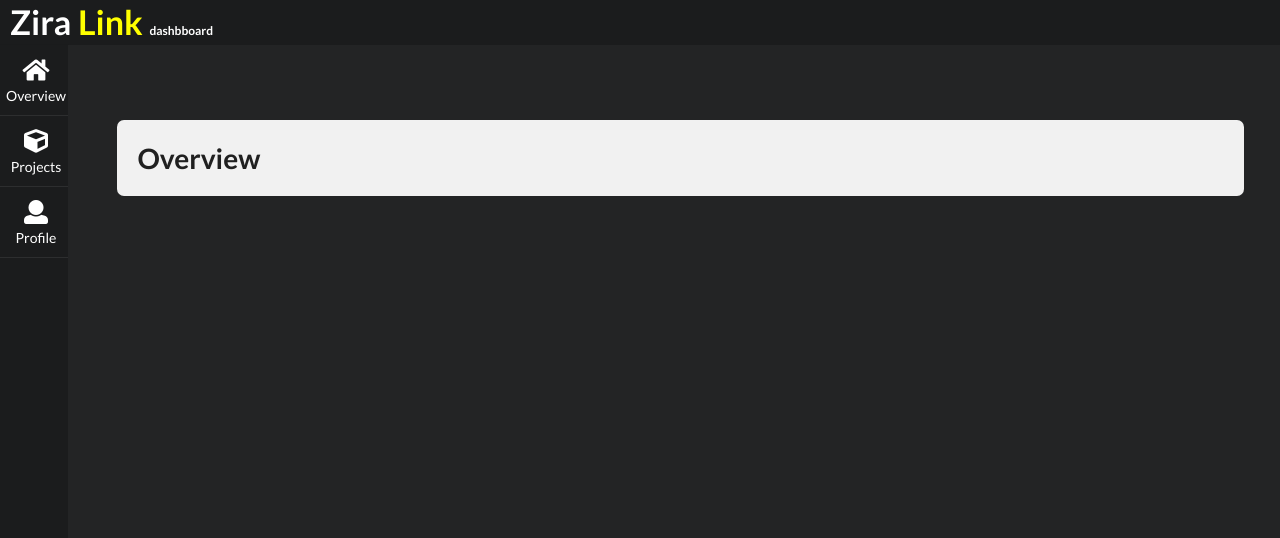
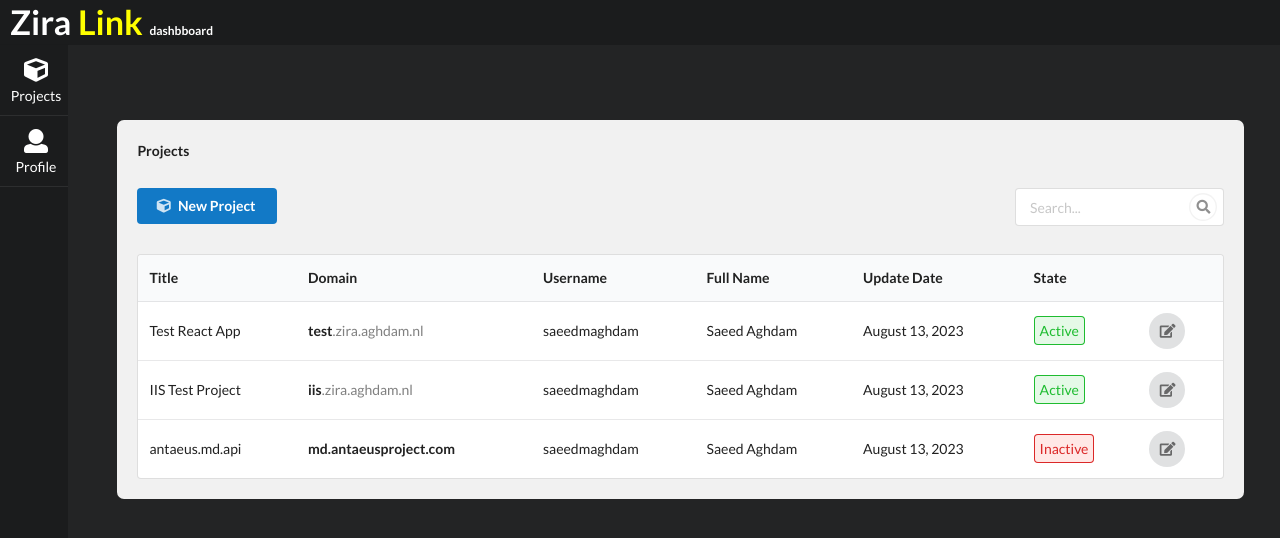
Before and after one commit to saeedmaghdam/ZiraLink.Web, a React (Create React App) app in the folder src/: page / in a window 1280 px wide. Shown: the top 538 px of the page. Built offline with nearby package versions, Linux system fonts and the light colour scheme.

Commit message:
disabled overview component

```diff
--- a/src/src/App.js
+++ b/src/src/App.js
@@ -1,9 +1,7 @@
 import { BrowserRouter, Route, Routes } from 'react-router-dom';
 import Layout from './components/layout/layout';
-import Overview from './components/overview/overview';
 import Projects from './components/projects/projects';
 import Profile from './components/profile/profile';
-import Settings from './components/settings/settings';
 import NewProject from './components/new-project/new-project';
 import UpdateProject from './components/update-project/update-project';
 import './App.css';
@@ -13,14 +11,14 @@
     <BrowserRouter>
       <Routes>
         <Route path="/" element={<Layout />}>
-          <Route index element={<Overview />} />
+          <Route index element={<Projects />} />
           <Route path="projects">
             <Route index element={<Projects />} />
             <Route path="new" element={<NewProject />} />
             <Route path="update/:id" element={<UpdateProject />} />
           </Route>
           <Route path="profile" element={<Profile />} />
-          <Route path="settings" element={<Settings />} />
+          {/* <Route path="settings" element={<Settings />} /> */}
         </Route>
       </Routes>
     </BrowserRouter>
--- a/src/src/components/layout/layout.jsx
+++ b/src/src/components/layout/layout.jsx
@@ -17,9 +17,9 @@
               <div
                 className={`ui inverted vertical labeled icon ui overlay centered wide animating visible sidebar menu fullWidth ${styles.menu}`}
               >
-                <Link to="/" className="item">
+                {/* <Link to="/" className="item">
                   <i aria-hidden="true" className="home icon"></i>Overview
-                </Link>
+                </Link> */}
                 <Link to="/projects" className="item">
                   <i aria-hidden="true" className="cube icon"></i>Projects
                 </Link>
```
